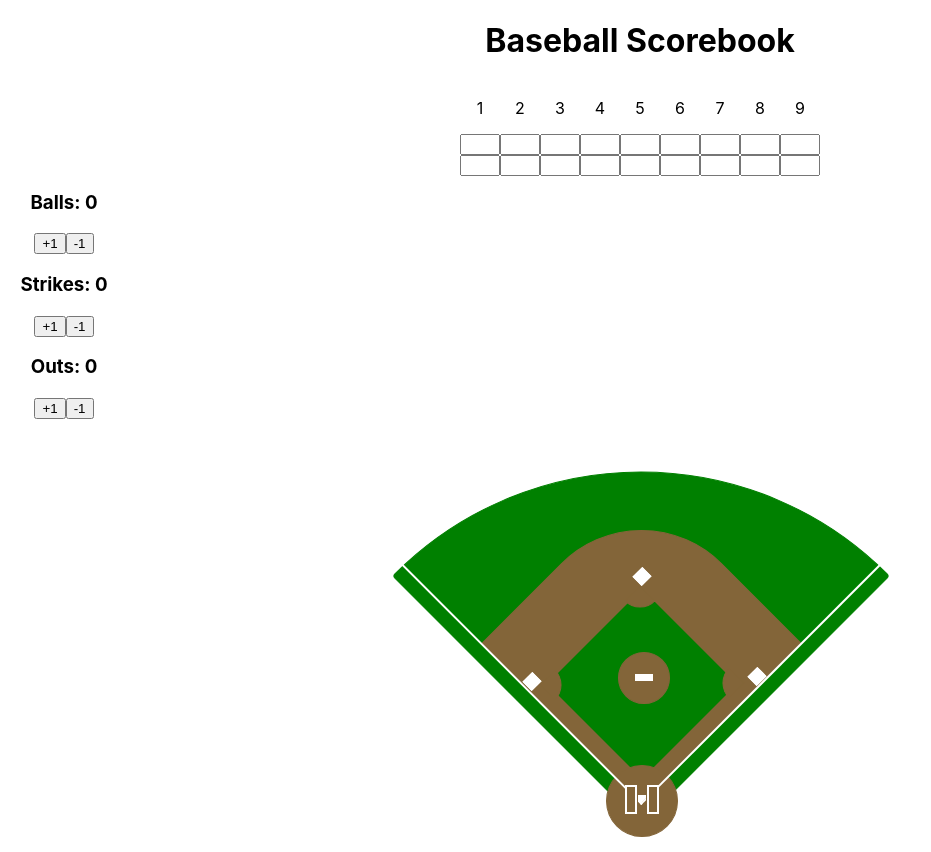
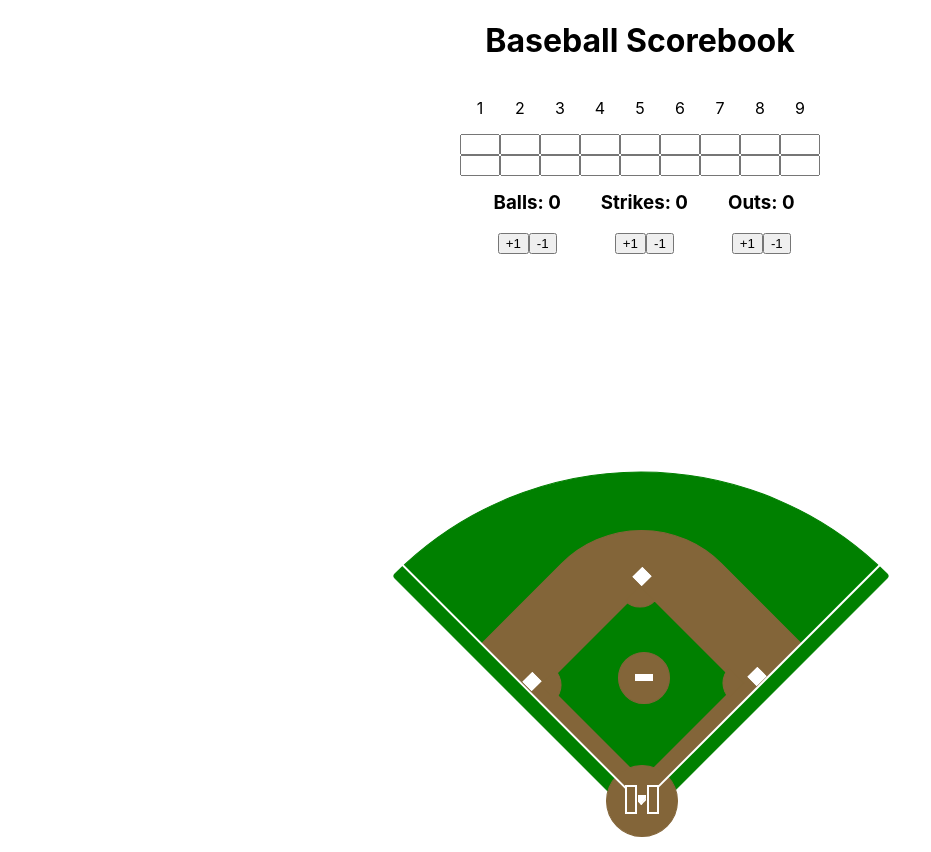
Before and after one commit to caseymacleod22/react-baseball-scorebook, a React (Create React App) app: page / in a window 1280 px wide. Shown: the whole page, without its empty margins (0-931 px from the left). Built offline with nearby package versions, Linux system fonts and the light colour scheme.

Commit message:
lines up scoreboard, outs, balls, strikes

```diff
--- a/src/App.css
+++ b/src/App.css
@@ -1,5 +1,6 @@
 .App {
   text-align: center;
+  height: 100%;
 }
 
 .container {
@@ -14,12 +15,22 @@
   height: 40px;
 }
 
+.outscontainer {
+  display: flex;
+  justify-content: space-between;
+}
+
 .outsandcount {
   display: flex;
-  justify-content: flex-start;
-  flex-direction: column;
+  /* justify-content: center; */
+  flex-direction: row;
   margin-top: 50px;
-  margin-right: 90%;
+  margin-left: 37%;
+}
+
+#balls, #strikes, #outs {
+  padding-left: 20px;
+  padding-right: 20px;
 }
 
 #field{
--- a/src/App.js
+++ b/src/App.js
@@ -32,10 +32,12 @@ function App() {
           <EigthInning />
           <NinthInning />
       </div>
-      <div className='outsandcount'>
-        <Balls />
-        <Strikes />
-        <Outs />
+        <div className='outscontainer'>
+          <div className='outsandcount'>
+            <Balls />
+            <Strikes />
+            <Outs />
+          </div>
       </div>
         <Field />
         <FirstBase />
--- a/src/components/Balls/Balls.js
+++ b/src/components/Balls/Balls.js
@@ -19,7 +19,7 @@ function Balls () {
     }
 
     return (
-        <div>
+        <div id='balls'>
             <h3>Balls: {balls}</h3>
             <button className='button4' onClick={increment}>+1</button>
             <button className='button5' onClick={decrement}>-1</button>
--- a/src/components/Outs/Outs.js
+++ b/src/components/Outs/Outs.js
@@ -19,7 +19,7 @@ import {useState} from 'react'
     }
 
     return (
-        <div className='Outs'>
+        <div className='Outs' id='outs'>
             <h3>Outs: {outs}</h3>
             <button class='button1' onClick={increment}>+1</button>
             <button class='button3' onClick={decrement}>-1</button>
--- a/src/components/Strikes/Strikes.js
+++ b/src/components/Strikes/Strikes.js
@@ -19,7 +19,7 @@ function Strikes () {
     }
 
     return (
-        <div>
+        <div id='strikes'>
             <h3>Strikes: {strikes}</h3>
             <button class='button6' onClick={increment}>+1</button>
             <button class='button7' onClick={decrement}>-1</button>
```
